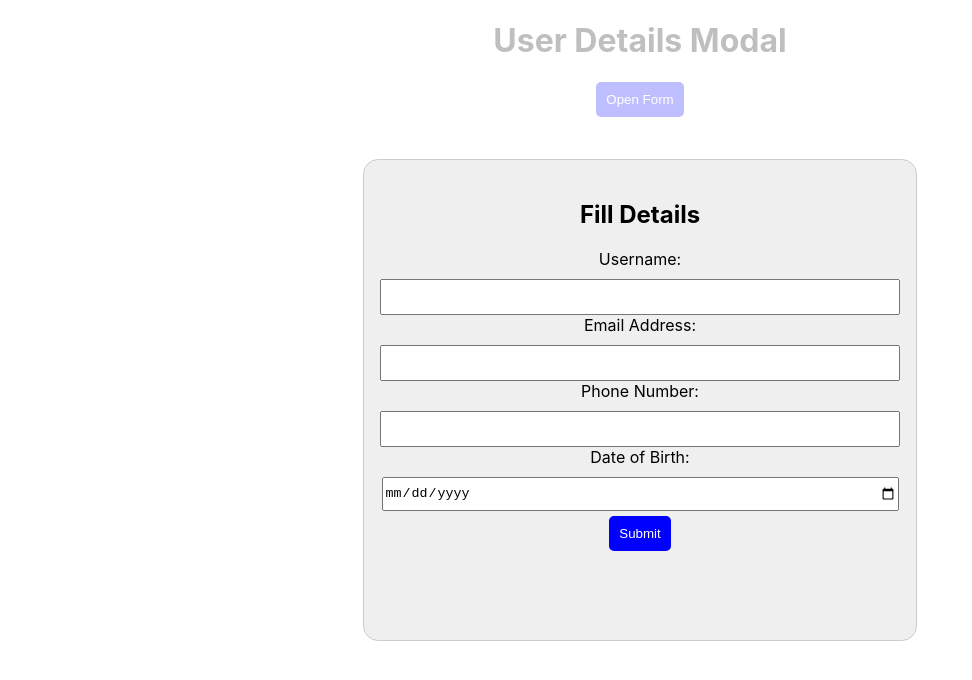
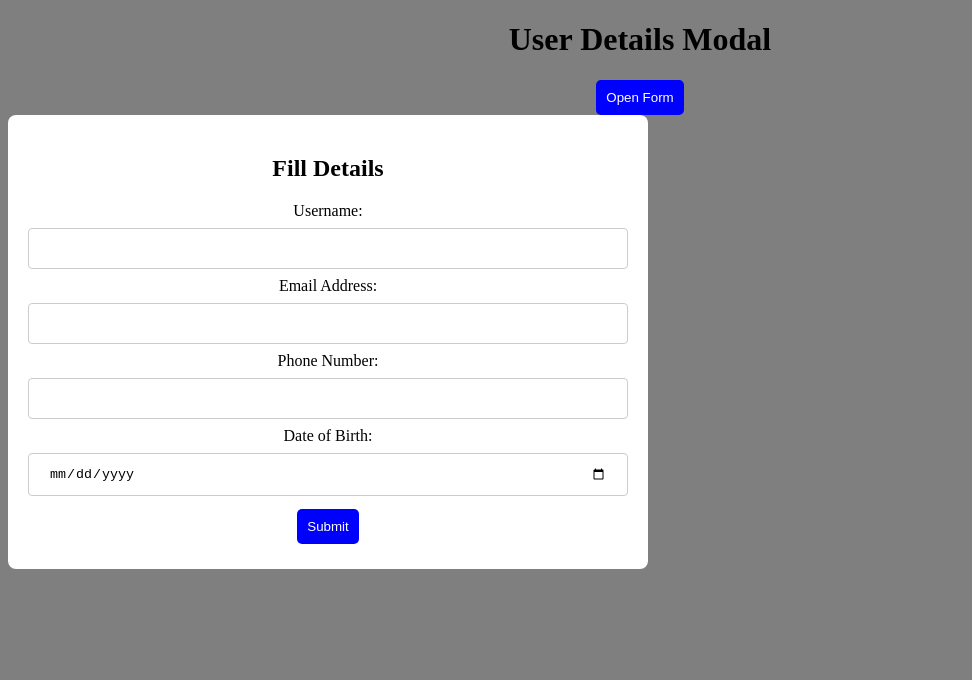
Before and after one commit to yuvaraj1983/XModal, a React (Create React App) app: page / in a window 1280 px wide. Both pictures are taken after a click on the button "Open Form". Shown: the top 680 px of the page, without its empty margins (0-972 px from the left). Built offline with nearby package versions, Linux system fonts and the light colour scheme.

Commit message:
testcase fail fix9

```diff
--- a/src/App.css
+++ b/src/App.css
@@ -1,42 +1,7 @@
-.App {
+/* .App {
+  text-align: center;
+} */
+
+ .modal {
   text-align: center;
 }
-
-.modal {
-  text-align: center;
-}
-
-.App-logo {
-  height: 40vmin;
-  pointer-events: none;
-}
-
-@media (prefers-reduced-motion: no-preference) {
-  .App-logo {
-    animation: App-logo-spin infinite 20s linear;
-  }
-}
-
-.App-header {
-  background-color: #282c34;
-  min-height: 100vh;
-  display: flex;
-  flex-direction: column;
-  align-items: center;
-  justify-content: center;
-  font-size: calc(10px + 2vmin);
-  color: white;
-}
-
-.App-link {
-  color: #61dafb;
-}
-
-@keyframes App-logo-spin {
-  from {
-    transform: rotate(0deg);
-  }
-  to {
-    transform: rotate(360deg);
-  }
-}
--- a/src/App.js
+++ b/src/App.js
@@ -1,8 +1,8 @@
 import logo from './logo.svg';
 import './App.css';
 import { Button } from "@mui/material"
-import { useState } from 'react';
-import Modal from "react-modal";
+import { useEffect, useRef, useState } from 'react';
+
 
 import styles from "./styles.css"
 // Modal.setAppElement("#root");
@@ -10,33 +10,31 @@ import styles from "./styles.css"
 
 function App() {
 
-  const [modalIsOpen, setIsOpen] = useState(false);
+  const [isOpen, setIsOpen] = useState(false);
+  const modalRef = useRef();
+  const [username, setUsername] = useState('');
+  const [email, setEmail] = useState('');
+  const [dob, setDob] = useState('');
+  const [phone, setPhone] = useState('');
+  const [error, setError] = useState(null);
+  const [formError, setFormError] = useState(false);
+
   const [formData, setFormData] = useState({
     username: '',
     email: '',
     phone:'',
     dob:''
   })
-  const customStyles ={
-    content: {
-     width: '40%',
-     height:"55%",
-      top: '50%',
-      left: '50%',
-      right: 'auto',
-      bottom: 'auto',
-      marginRight: '-50%',
-      transform: 'translate(-50%, -50%)',
-      backgroundColor: '#EFEFEF',
-        borderRadius: '15px'
-    }}
+
 
   function openModal() {
     setIsOpen(true);
+    document.body.classList.add('modal-open')
   }
 
   function closeModal() {
     setIsOpen(false);
+    document.body.classList.remove("modal-open");
   }
 
   // checks if email is valid
@@ -49,17 +47,23 @@ function isEmail(email) {
   const handleSubmit = (e) => {
     e.preventDefault();
     console.log(formData);
-    const formdob = new Date(formData.dob);
+    const formdob = new Date(dob);
     const currentDate = new Date();
     console.log(formdob);
     console.log(currentDate);
-    const invalidEmail = !isEmail(formData.email);
-    console.log("invalidEmail", invalidEmail)
-    if(invalidEmail) {
-      alert('Invalid email. Please check your email address');
+    // const invalidEmail = !isEmail(formData.email);
+    // console.log("invalidEmail", invalidEmail)
+    if(username.trim() === '') {
+      setFormError(true);
       return;
     }
-    if(formData.phone && formData.phone.length!==10) {
+    if (!email.includes("@")) {
+      setError(
+        `Please include an '@' in the email address. ${email} is missing an '@'.`
+      );
+      return;
+    }
+    if(phone && phone.length!==10) {
       alert('Invalid phone number. Please enter a 10-digit phone number');
       return;
     }
@@ -68,12 +72,12 @@ function isEmail(email) {
       return;
     }
 
-    setFormData({
-      username: '',
-      email: '',
-      phone:'',
-      dob:''
-    })
+    setUsername("");
+    setEmail("");
+    setDob("");
+    setPhone("");
+    setError(null);
+    setIsOpen(false);
 
   }
 
@@ -82,39 +86,54 @@ function isEmail(email) {
     setFormData((prevValue) => ({ ...prevValue, [name]: e.target.value}))
   }
 
+  useEffect(() => {
+    const handleOutsideClick = (e) => {
+      if(modalRef.current && !modalRef.current.contains(e.target)) {
+          closeModal();
+      }
+    }
+
+    document.addEventListener("mousedown", handleOutsideClick);
+
+    return () => {
+      document.removeEventListener("mousedown", handleOutsideClick)
+    }
+  })
+
   return (
 
 
     <div className="modal">
      <h1>User Details Modal</h1>
      <button style={{backgroundColor:"blue", color:'white', borderRadius:'5px', padding:'10px', border:'0px'}} onClick={openModal}>Open Form</button>
-          <div className="modal-content">
-          <Modal
-          style={customStyles}
-          isOpen={modalIsOpen}
-          onRequestClose={closeModal}
-          contentLabel="Example Modal"
-          >
 
-            <form >
-            <h2 style={{textAlign:'center'}}>Fill Details</h2>
-              <div style={{display:'flex', flexDirection:'column', alignItems:'center', justifyContent:'center'}}>
-                <label >Username:</label>
-                <input type='text' id='username' name='username' value={formData.username} required style={{width:'100%'}}
-                onChange={handleChange}
+        { isOpen &&
+          <div className="modal modal-content" ref={modalRef}>
+          <h2 style={{textAlign:'center'}}>Fill Details</h2>
+
+            <form onSubmit={handleSubmit}>
+
+              <div >
+                <label htmlFor='username' >Username:</label>
+                <input type='text' id='username' name='username' value={username} required
+                onChange={(e) => setUsername(e.target.value)}
                 />
-                <label>Email Address:</label>
-                <input type='text' id='email' name='email' value={formData.email}  style={{width:'100%'}}  onChange={handleChange}/>
-                <label>Phone Number:</label>
-                <input type='number' id='phone' name='phone' value={formData.phone}
-                 style={{width:'100%'}}  onChange={handleChange}/>
+                <label htmlFor='email'>Email Address:</label>
+                <input type='email' id='email' name='email' value={email} onChange={(e) => setEmail(e.target.value)}/>
+                {error && error.includes("email") &&
+                (<p>{error}</p>)
+                }
+                <label htmlFor='phone'>Phone Number:</label>
+                <input type='tel' id='phone' name='phone' value={phone}
+                  onChange={(e) => setPhone(e.target.value)} />
                 <label>Date of Birth:</label>
-                <input type='date' id='dob' name='dob' value={formData.dob}  style={{width:'100%'}}  onChange={handleChange}/>
-                <button className='submit-button' onClick={handleSubmit} type='button' sx={{margin:'10px'}} >Submit</button>
+                <input type='date' id='dob' name='dob' value={dob}  onChange={(e) => setDob(e.target.value)}/>
+                <button className='submit-button' onClick={handleSubmit} type='submit' >Submit</button>
               </div>
             </form>
-          </Modal>
+
           </div>
+        }
     </div>
 
 
--- a/src/index.css
+++ b/src/index.css
@@ -1,13 +1,3 @@
-body {
-  margin: 0;
-  font-family: -apple-system, BlinkMacSystemFont, 'Segoe UI', 'Roboto', 'Oxygen',
-    'Ubuntu', 'Cantarell', 'Fira Sans', 'Droid Sans', 'Helvetica Neue',
-    sans-serif;
-  -webkit-font-smoothing: antialiased;
-  -moz-osx-font-smoothing: grayscale;
+#root {
+  height: 100%;
 }
-
-code {
-  font-family: source-code-pro, Menlo, Monaco, Consolas, 'Courier New',
-    monospace;
-}
--- a/src/styles.css
+++ b/src/styles.css
@@ -1,13 +1,13 @@
-form input {
-    height: 30px;
-    border-radius: 5px solid black;
-
-}
-
-form label {
-    height: 30px;
-
-
+.modal-top {
+    position: fixed;
+    top: 0;
+    left: 0;
+    width: 100%;
+    height: auto;
+    display: flex;
+    justify-content: center;
+    align-items: center;
+    flex-direction: column;
 }
 
 .submit-button {
@@ -18,3 +18,36 @@ form label {
     padding: 10px;
     margin: 5px;
 }
+
+
+
+.modal-open {
+    background-color: rgba(0, 0, 0, 0.5);
+}
+
+.modal-content {
+    display: flex;
+    flex-direction: column;
+    justify-content: center;
+    align-items: center;
+    text-align: center;
+    width: 50%;
+    max-width: 600px;
+    height: auto;
+    background-color: white;
+    padding: 20px;
+    border-radius: 8px;
+}
+
+input[type='text'],
+ input[type='email'],
+ input[type='tel'],
+ input[type='date'] {
+    width: 100%;
+    padding: 12px 20px;
+    margin: 8px 0;
+    display: inline-block;
+    border: 1px solid #ccc;
+    border-radius: 4px;
+    box-sizing: border-box;
+}
```
